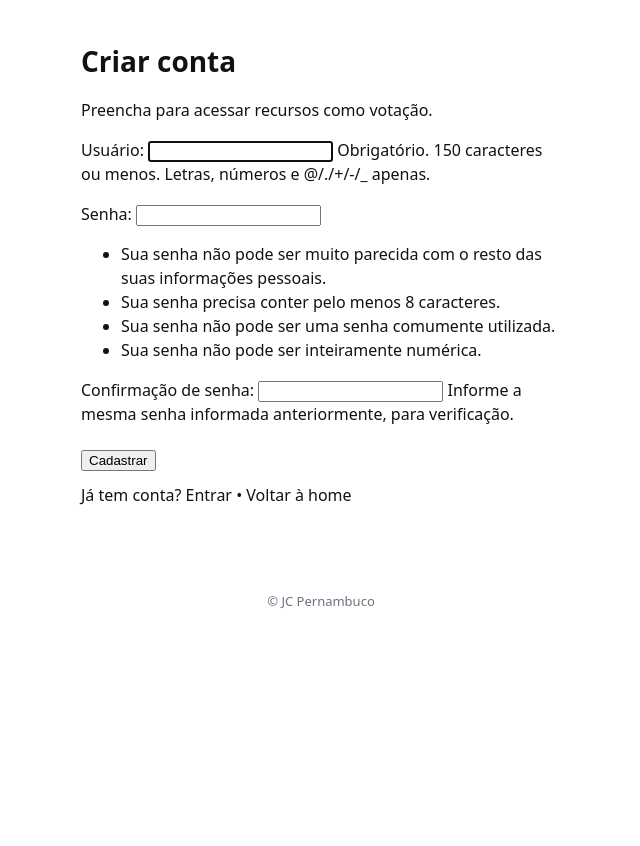
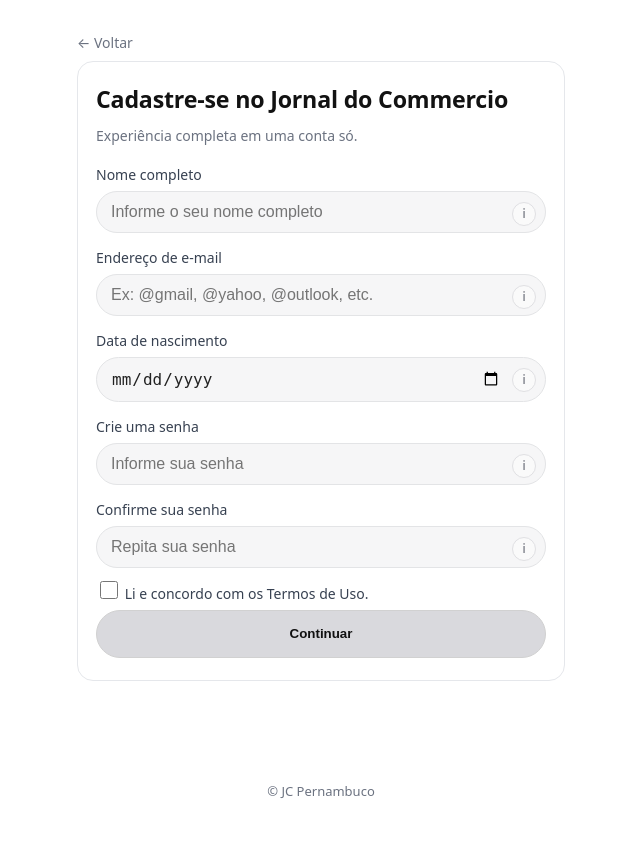
Before and after one commit to IgorGabrielDs/ProjetoJC, a Django app: page /signup/ in a window 1280 px wide. Shown: the part 89-935 px from the top of the page, without its empty margins (319-959 px from the left). Before the commit the page ends 697 px from the top, so only its background shows below. Run offline with Django 5.2, Linux system fonts and the light colour scheme.

Commit message:
Update signup.html

```diff
--- a/noticias/templates/registration/signup.html
+++ b/noticias/templates/registration/signup.html
@@ -1,27 +1,48 @@
 {% extends "base.html" %}
-{% block title %}Criar Conta{% endblock %}
+{% block title %}Cadastro — JC{% endblock %}
 
 {% block content %}
-<div class="box article" style="max-width:480px;margin:40px auto;">
-    <h1 class="article-title" style="font-size:28px;margin-bottom:12px;">Criar conta</h1>
+<div class="auth-page">
+  <div class="auth-back"><a href="{% url 'noticias:index' %}">← Voltar</a></div>
 
-    {% if form.errors %}
-      <p class="muted">Verifique os campos abaixo.</p>
-    {% else %}
-      <p class="muted">Preencha para acessar recursos como votação.</p>
-    {% endif %}
+  <div class="auth-card">
+    <h1>Cadastre-se no Jornal do Commercio</h1>
+    <p class="auth-subtitle">Experiência completa em uma conta só.</p>
 
-    <form method="post" action="{% url 'noticias:signup' %}">
+    <form method="post" class="auth-form">
       {% csrf_token %}
-      {{ form.as_p }}
-      <input type="hidden" name="next" value="{{ next }}">
-      <button type="submit" class="vote-btn up" style="margin-top:8px;">Cadastrar</button>
+
+      <div class="field has-tip">
+        <label for="id_fullname">Nome completo</label>
+        <input id="id_fullname" name="fullname" type="text" class="auth-input" placeholder="Informe o seu nome completo">
+      </div>
+
+      <div class="field has-tip">
+        <label for="id_email">Endereço de e-mail</label>
+        <input id="id_email" name="email" type="email" class="auth-input" placeholder="Ex: @gmail, @yahoo, @outlook, etc.">
+      </div>
+
+      <div class="field has-tip">
+        <label for="id_birthdate">Data de nascimento</label>
+        <input id="id_birthdate" name="birthdate" type="date" class="auth-input" placeholder="dd/mm/aaaa">
+      </div>
+
+      <div class="field has-tip">
+        <label for="id_password1">Crie uma senha</label>
+        <input id="id_password1" name="password1" type="password" class="auth-input" placeholder="Informe sua senha">
+      </div>
+
+      <div class="field has-tip">
+        <label for="id_password2">Confirme sua senha</label>
+        <input id="id_password2" name="password2" type="password" class="auth-input" placeholder="Repita sua senha">
+      </div>
+
+      <label class="auth-terms">
+        <input type="checkbox" required> Li e concordo com os Termos de Uso.
+      </label>
+
+      <button type="submit" class="auth-submit">Continuar</button>
     </form>
-
-    <p class="muted" style="margin-top:12px;">
-      Já tem conta?
-      <a href="{% url 'login' %}{% if next %}?next={{ next }}{% endif %}">Entrar</a> •
-      <a href="{% url 'noticias:index' %}">Voltar à home</a>
-    </p>
+  </div>
 </div>
 {% endblock %}
```
